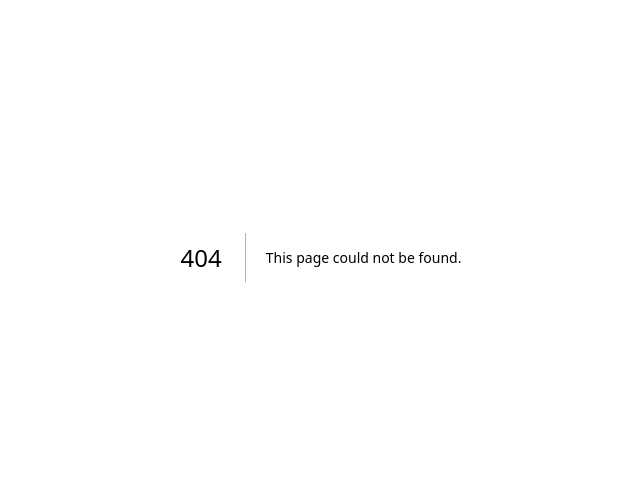
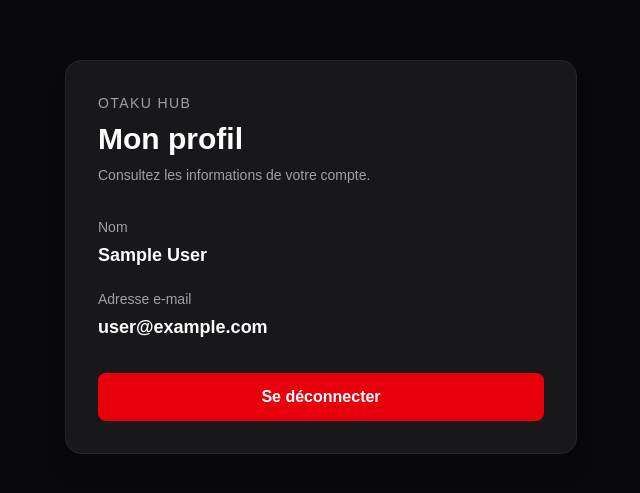
Before and after one commit to KazeHolloway/s22-apex-stack-otaku-hub, a Next.js app: page /profil in a window 1280 px wide. Before the commit this address had no page. Shown: the part 143-636 px from the top of the page, without its empty margins (319-959 px from the left). Built offline with nearby package versions, Linux system fonts and the light colour scheme; no server answers; sample sign-in values are in the browser's storage.

Commit message:
feat(profil): ajouter la page de profil SSR

```diff
--- /dev/null
+++ b/src/app/profil/page.tsx
@@ -0,0 +1,60 @@
+
+import { auth, signOut } from "@/auth";
+import { redirect } from "next/navigation";
+
+async function deconnexion() {
+  "use server";
+  await signOut({ redirectTo: "/connexion" });
+}
+
+export default async function ProfilPage() {
+  const session = await auth();
+
+  if (!session?.user) {
+    redirect("/connexion");
+  }
+
+  const nom = session.user.name || "Utilisateur";
+  const email = session.user.email || "Adresse e-mail non disponible";
+
+  return (
+    <main className="flex min-h-screen items-center justify-center bg-zinc-950 px-4 py-12 text-white">
+      <section className="w-full max-w-lg rounded-2xl border border-zinc-800 bg-zinc-900 p-8 shadow-xl">
+        <div className="mb-8">
+          <p className="mb-2 text-sm font-medium uppercase tracking-widest text-zinc-400">
+            Otaku Hub
+          </p>
+
+          <h1 className="text-3xl font-bold">
+            Mon profil
+          </h1>
+
+          <p className="mt-2 text-sm text-zinc-400">
+            Consultez les informations de votre compte.
+          </p>
+        </div>
+
+        <div className="space-y-5">
+          <div>
+            <p className="text-sm text-zinc-400">Nom</p>
+            <p className="mt-1 text-lg font-semibold">{nom}</p>
+          </div>
+
+          <div>
+            <p className="text-sm text-zinc-400">Adresse e-mail</p>
+            <p className="mt-1 break-all text-lg font-semibold">{email}</p>
+          </div>
+        </div>
+
+        <form action={deconnexion} className="mt-8">
+          <button
+            type="submit"
+            className="w-full rounded-lg bg-red-600 px-5 py-3 font-semibold text-white transition hover:bg-red-700"
+          >
+            Se déconnecter
+          </button>
+        </form>
+      </section>
+    </main>
+  );
+}
```
